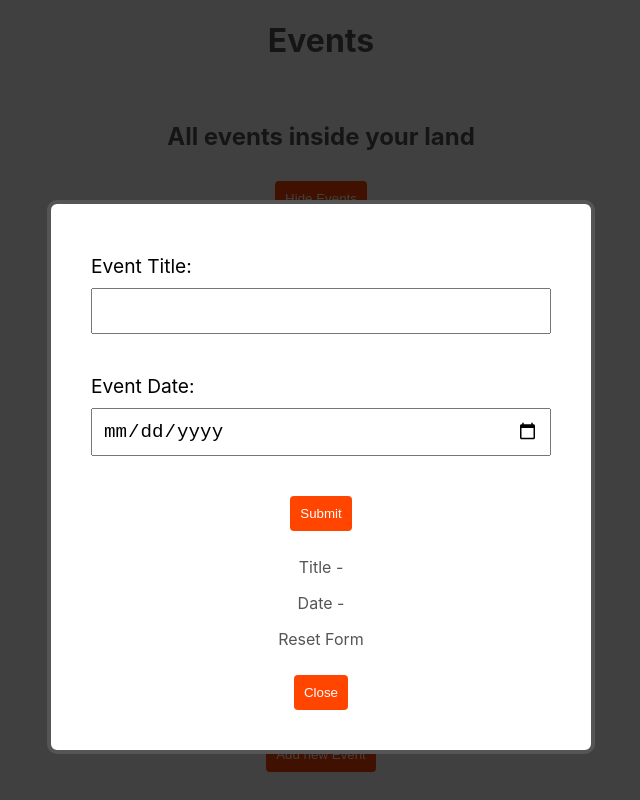
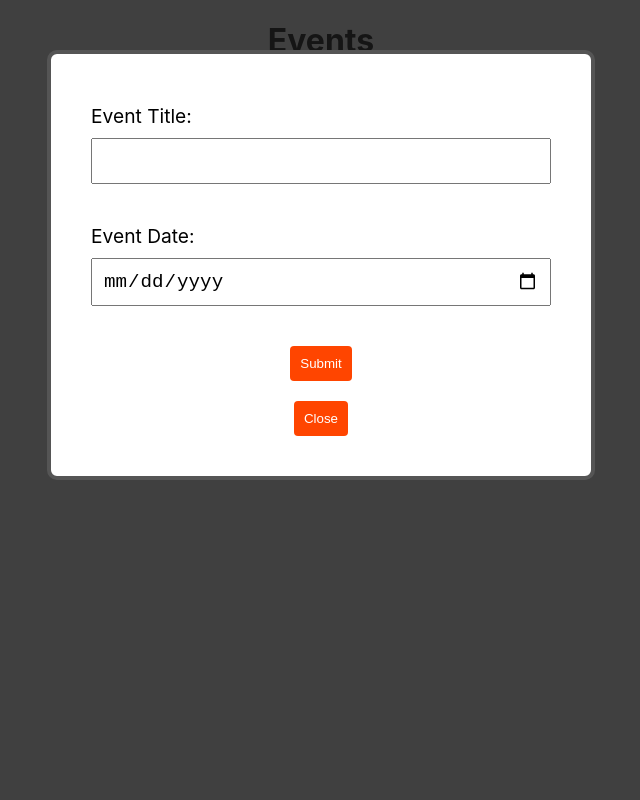
Before and after one commit to caiostarke/first-steps-react, a React (Create React App) app: page / in a window 1280 px wide. Both pictures are taken after a click on the button "Add new Event". Shown: the whole page, without its empty margins (319-959 px from the left). Built offline with nearby package versions, Linux system fonts and the light colour scheme; the HTML template or start-up script is replaced by a standard one.

Commit message:
implement onSubmit

```diff
--- a/src/App.jsx
+++ b/src/App.jsx
@@ -10,25 +10,20 @@ import NewEventForm from './components/NewEventForm';
 function App() {
   let [showEvents, setShowEvents] = useState(true);
   let [showModal, setShowModal] = useState(false);
-  let [events, setEvents] = useState([
-    {
-      id: 1,
-      title: "Someone's birhtday"
-    },
-    {
-      id: 2,
-      title: "Bowser's live stream"
-    },
-    {
-      id: 3,
-      title: "Race on moo moo farm"
-    }
-  ])
+  let [events, setEvents] = useState([])
 
   const handleDelete = (id) => {
     setEvents((prevEvents) => {
       return prevEvents.filter(e => e.id !== id)
     })
+  }
+
+  const newEvent = (event) => {
+    setEvents((prevEvents) => {
+      return [...prevEvents, event]
+    })
+
+    handleClose()
   }
 
   const handleClose = () => {
@@ -45,8 +40,8 @@ function App() {
 
       { showEvents && <EventList events={events} handleDelete={handleDelete} />}
 
-      { showModal && <Modal handleClose={handleClose} isSalesModal={false}>
-          <NewEventForm />
+      { showModal && <Modal handleClose={handleClose} >
+          <NewEventForm newEvent={newEvent} />
       </Modal>}
 
       <div>
--- a/src/components/Modal.css
+++ b/src/components/Modal.css
@@ -11,7 +11,7 @@
 .modal {
     padding: 30px;
     max-width: 480px;
-    margin: 200px auto;
+    margin: 50px auto;
     background-color: #fff;
     border-radius: 10px;
 }
--- a/src/components/NewEventForm.jsx
+++ b/src/components/NewEventForm.jsx
@@ -1,7 +1,7 @@
 import React, { useState } from 'react'
 import './NewEventForm.css'
 
-export default function NewEventForm() {
+export default function NewEventForm({newEvent, closeModal}) {
   const [title, setTitle] = useState("");
   const [date, setDate] = useState("");
 
@@ -10,8 +10,21 @@ export default function NewEventForm() {
     setDate("");
   }
 
+  const handleSubmit = (e) => {
+    e.preventDefault()
+    if(title && date) {
+      const event = {
+        id: Math.floor(Math.random() * 10000),
+        title: title,
+        date: date
+      }
+      newEvent(event)
+      resetForm()
+    }
+  }
+
   return (
-    <form className='form__new--event'>
+    <form className='form__new--event' onSubmit={handleSubmit}>
       <label >
         <span>Event Title:</span>
         <input type="text"
@@ -27,10 +40,7 @@ export default function NewEventForm() {
         value={date}
         />
       </label>
-
       <button> Submit</button>
-      <p> Title - {title} </p> <p> Date - {date}</p>
-      <p onClick={resetForm}> Reset Form </p>
     </form>
   )
 }
```
